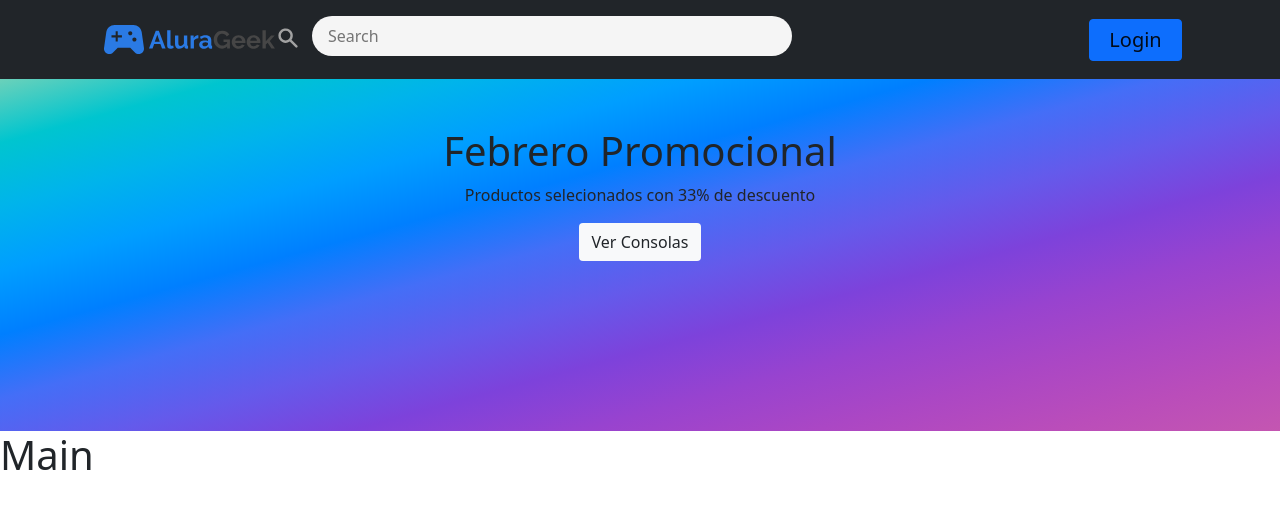
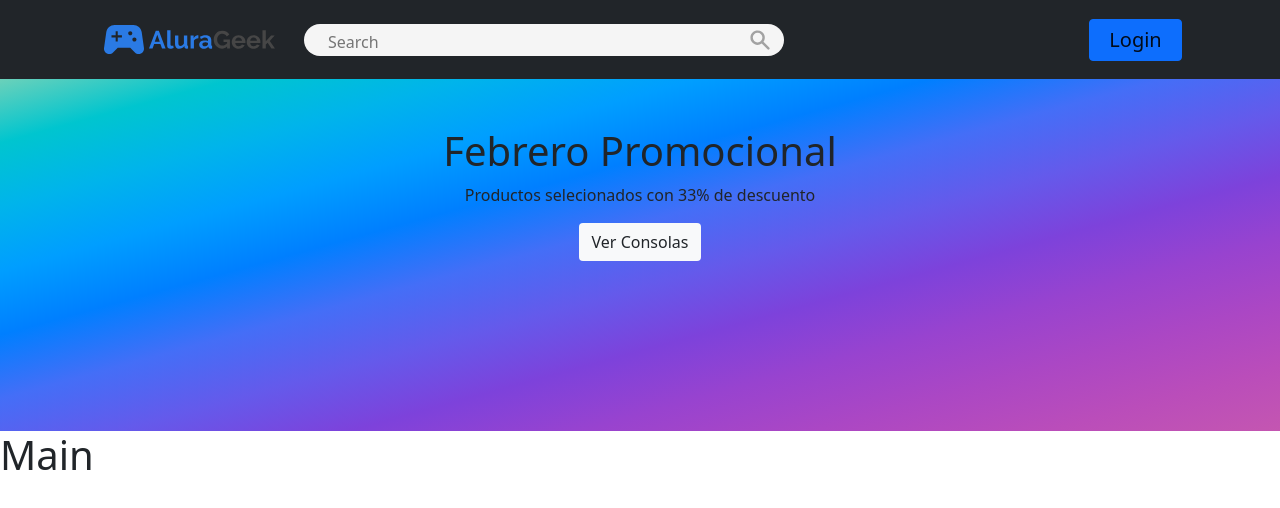
Before and after one commit to Figurex20/charactersReact, a React (Vite) app: page / in a window 1280 px wide. Shown: the top 508 px of the page. Built offline with nearby package versions, Linux system fonts and the light colour scheme.

Commit message:
i made the search component

```diff
--- a/src/components/Layout.jsx
+++ b/src/components/Layout.jsx
@@ -1,31 +1,12 @@
 import { NavLink } from 'react-router-dom';
-import Logo from '../assets/Logo.svg';
 import { Container, Navbar } from 'react-bootstrap';
+import { Search } from './Search';
 
 const Layout = () => {
 	return (
 		<Navbar className="bg-dark">
 			<Container>
-				<div className="d-flex col-10">
-					<NavLink to="/" className="navbar-brand btn bg-transparent vw-50 ms-1">
-						<img src={Logo} alt="logo-header" />
-					</NavLink>
-					<div className="input-wrapper">
-						<input type="search" className="input" placeholder="Search" />
-						<svg
-							xmlns="http://www.w3.org/2000/svg"
-							className="input-icon"
-							viewBox="0 0 20 20"
-							fill="currentColor"
-						>
-							<path
-								fillRule="evenodd"
-								d="M8 4a4 4 0 100 8 4 4 0 000-8zM2 8a6 6 0 1110.89 3.476l4.817 4.817a1 1 0 01-1.414 1.414l-4.816-4.816A6 6 0 012 8z"
-								clipRule="evenodd"
-							/>
-						</svg>
-					</div>
-				</div>
+				<Search />
 				<NavLink to="/login" className="navbar-brand btn btn-primary  col-1">
 					Login
 				</NavLink>
--- /dev/null
+++ b/src/components/Search.jsx
@@ -0,0 +1,44 @@
+import { useRef } from 'react';
+import { NavLink } from 'react-router-dom';
+import Logo from '../assets/Logo.svg';
+const Search = () => {
+	const svgSearch = useRef(null);
+	const onFocus = () => {
+		svgSearch.current.setAttribute('class', 'input-icon-primary');
+	};
+	const onBlur = () => {
+		svgSearch.current.setAttribute('class', 'input-icon');
+	};
+
+	return (
+		<div className="d-flex col-10">
+			<NavLink to="/" className="navbar-brand btn bg-transparent vw-50 ms-1">
+				<img src={Logo} alt="logo-header" />
+			</NavLink>
+			<div className="input-wrapper">
+				<input
+					type="text"
+					className="input"
+					placeholder="Search"
+					onFocus={onFocus}
+					onBlur={onBlur}
+				/>
+				<svg
+					xmlns="http://www.w3.org/2000/svg"
+					className="input-icon "
+					viewBox="0 0 20 20"
+					fill="currentColor"
+					ref={svgSearch}
+				>
+					<path
+						fillRule="evenodd"
+						d="M8 4a4 4 0 100 8 4 4 0 000-8zM2 8a6 6 0 1110.89 3.476l4.817 4.817a1 1 0 01-1.414 1.414l-4.816-4.816A6 6 0 012 8z"
+						clipRule="evenodd"
+					/>
+				</svg>
+			</div>
+		</div>
+	);
+};
+
+export { Search };
--- a/src/styles/bootstrap.scss
+++ b/src/styles/bootstrap.scss
@@ -20,27 +20,43 @@
 }
 
 .input {
-	background: #f5f5f5;
-	box-sizing: border-box;
+	background: transparent;
 	color: #191919;
-	padding: 0.5rem 1rem;
-	width: 30rem;
-	border-top-left-radius: 2rem;
-	border-top-right-radius: 2rem;
-	border-bottom-left-radius: 2rem;
-	border-bottom-right-radius: 2rem;
+	padding: 0 1rem;
+	margin-bottom: 0.1rem;
+	width: 27rem;
 	border: 0;
 	&-wrapper {
-		padding: 0.5rem;
+		height: 2rem;
+		width: 30rem;
+		margin-top: 1rem;
+		padding: 0 0.5rem;
+		border-top-left-radius: 2rem;
+		border-top-right-radius: 2rem;
+		border-bottom-left-radius: 2rem;
+		border-bottom-right-radius: 2rem;
+		background: #f5f5f5;
 	}
 
 	&-icon {
 		color: #a2a2a2;
-		position: absolute;
 		width: 2rem;
 		height: 1.5rem;
 		right: 61rem;
-		top: 48%;
+		margin-top: 1em;
+		transform: translateY(-50%);
+	}
+	&-icon-primary {
+		color: $primary;
+		width: 2rem;
+		height: 1.5rem;
+		right: 61rem;
+		margin-top: 1em;
 		transform: translateY(-50%);
 	}
 }
+
+.input:focus {
+	outline: none;
+	color: $primary;
+}
```
Also changed, not shown: src/styles/css/bootstrap.css, 1 other file (tests, documents, lock files or other folders).
